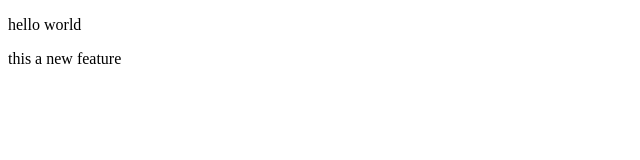
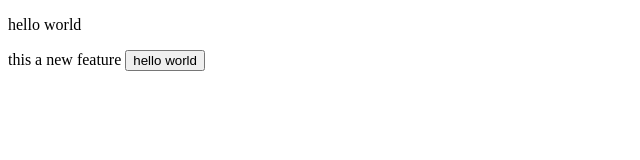
Before and after one commit to kisla-yy/helloworld, a plain HTML site: page index.html in a window 1280 px wide. Shown: the whole page, without its empty margins (0-640 px from the left). Drawn offline with Linux system fonts and the light colour scheme.

Commit message:
added a new button

```diff
--- a/index.html
+++ b/index.html
@@ -8,7 +8,7 @@
 <body>
     <p>hello world</p>
 
-    <p>this a new feature</p>
+    <p>this a new feature <button>hello world</button></p>
 
 </body>
 </html>
```
